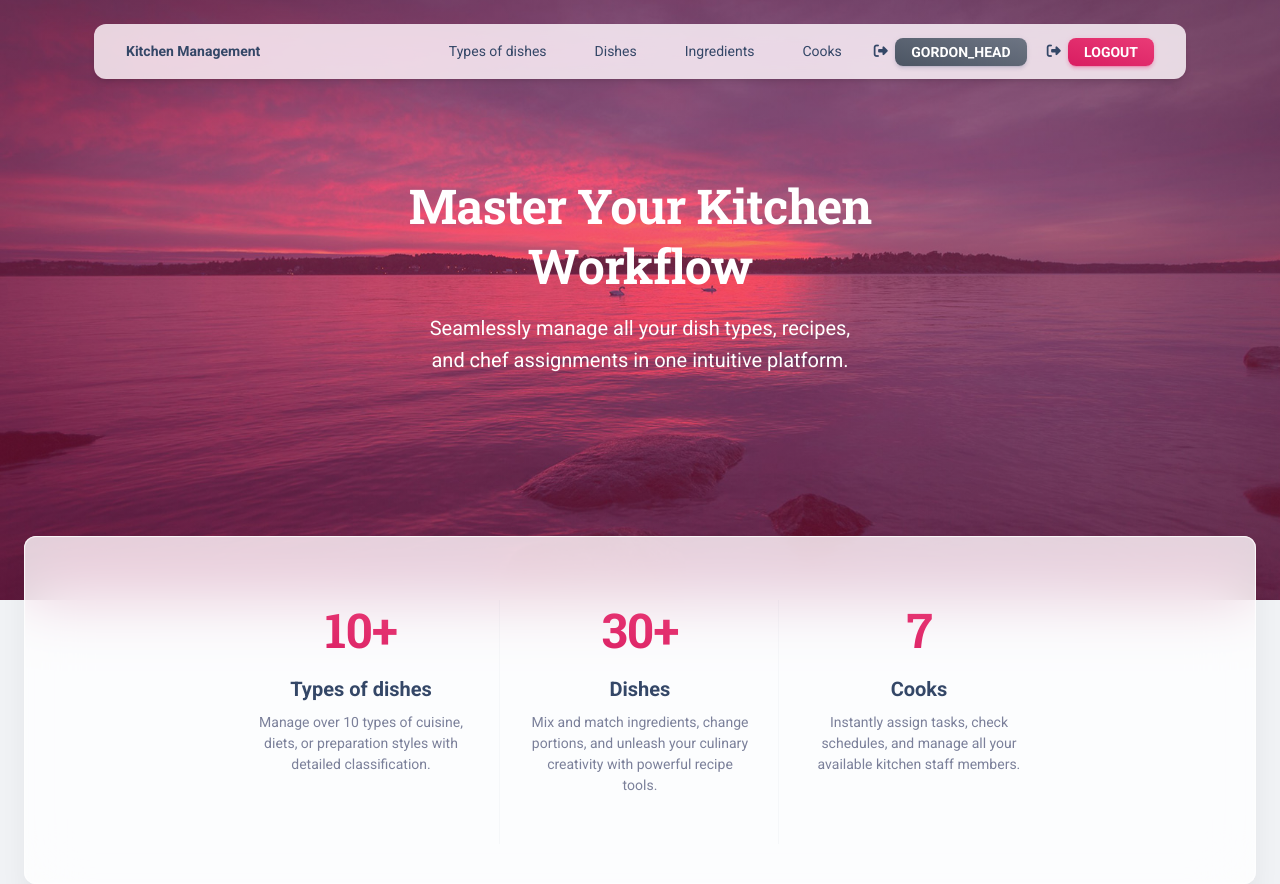
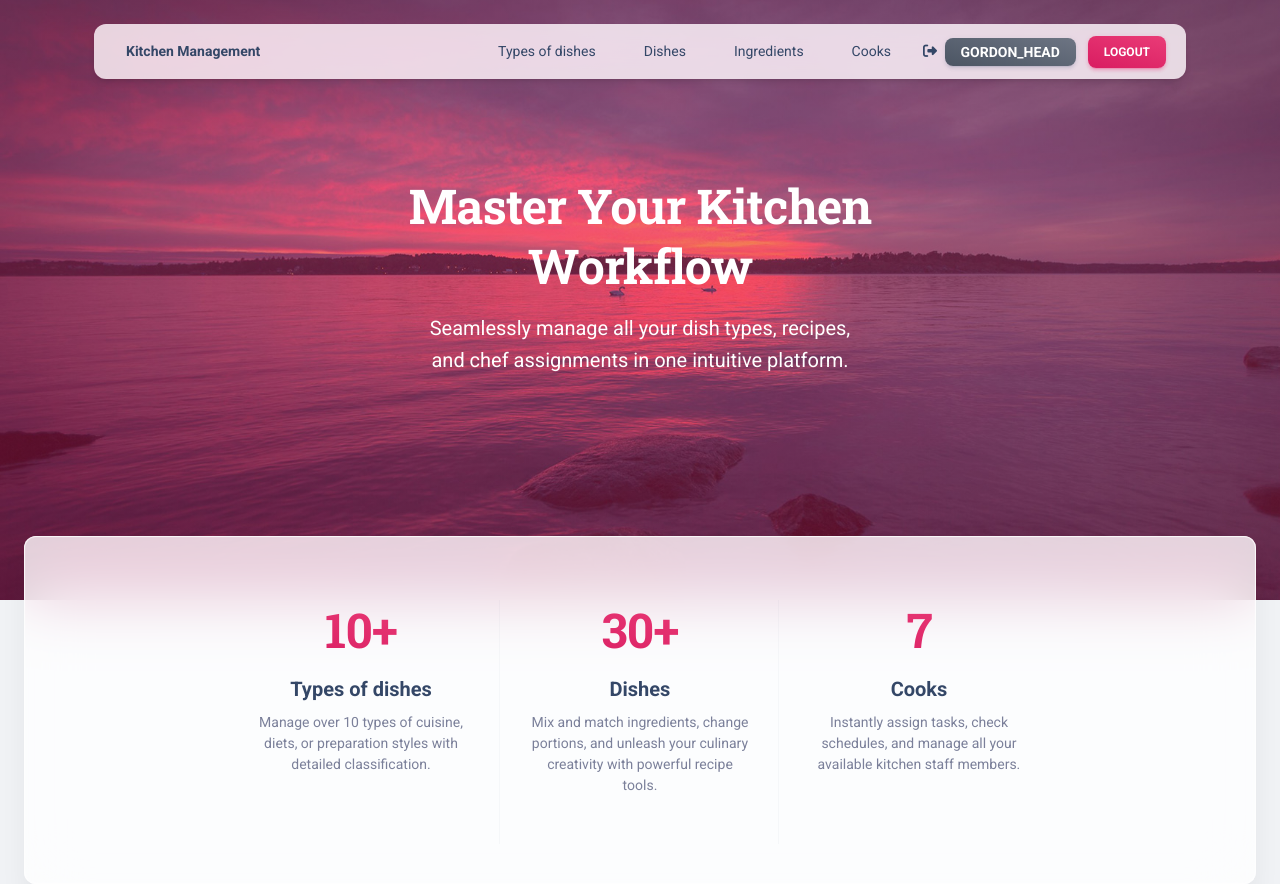
Before and after one commit to ArturDrzazga/kitchen-management, a Django app: page / in a window 1280 px wide. Run offline with Django 5.2, Linux system fonts and the light colour scheme; a user stored in the database is signed in; data comes from the database, SQL or seed files in the repository; some libraries are stand-ins or nearby versions.

Commit message:
added logout feature

```diff
--- a/kitchen_app/urls.py
+++ b/kitchen_app/urls.py
@@ -1,3 +1,4 @@
+from django.contrib.auth.views import LoginView, LogoutView
 from django.urls import path
 
 from kitchen_app.views import (index,
--- a/templates/includes/navigation.html
+++ b/templates/includes/navigation.html
@@ -52,11 +52,16 @@
                       </a>
                   </li>
                   <li class="nav-item ms-lg-auto">
-                    <a class="nav-link nav-link-icon me-1"
-                      href="{% url 'logout' %}">
-                      <i class="fa fa-sign-out me-1"></i>
-                      <p class="d-inline text-sm z-index-1 font-weight-bold btn btn-sm  bg-gradient-primary  mb-0 me-1 mt-2 mt-md-0 " data-bs-toggle="tooltip" data-bs-placement="bottom" title="Sign OUT">Logout</p>
-                    </a>
+                    <form method="post" action="{% url 'logout' %}" style="display: inline;">
+                      {% csrf_token %}
+                      <button type="submit"
+                              class="btn btn-sm  bg-gradient-primary  mb-0 me-1 mt-1  font-weight-bold"
+                              data-bs-toggle="tooltip"
+                              data-bs-placement="bottom"
+                              title="Sign OUT">
+                            Logout
+                        </button>
+                    </form>
                   </li>
                 {% else %}
                   <li class="nav-item my-auto ms-3 ms-lg-0">
```
